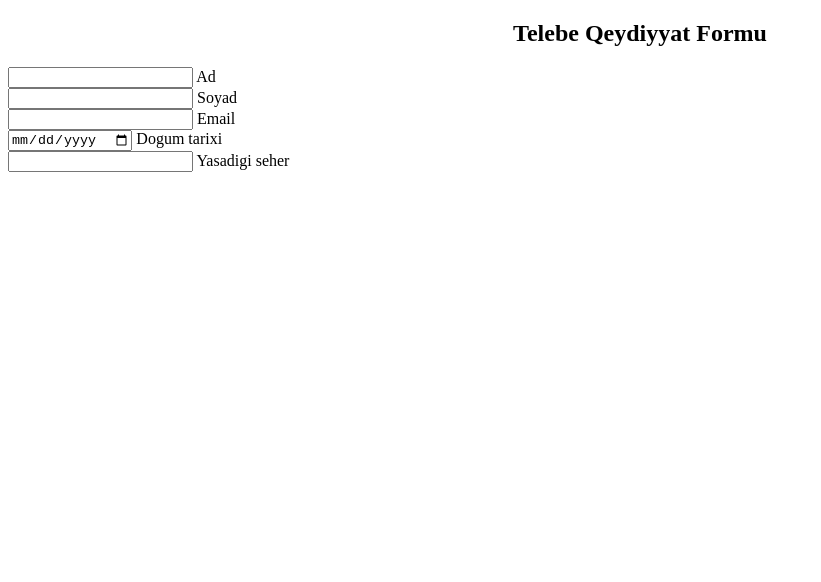
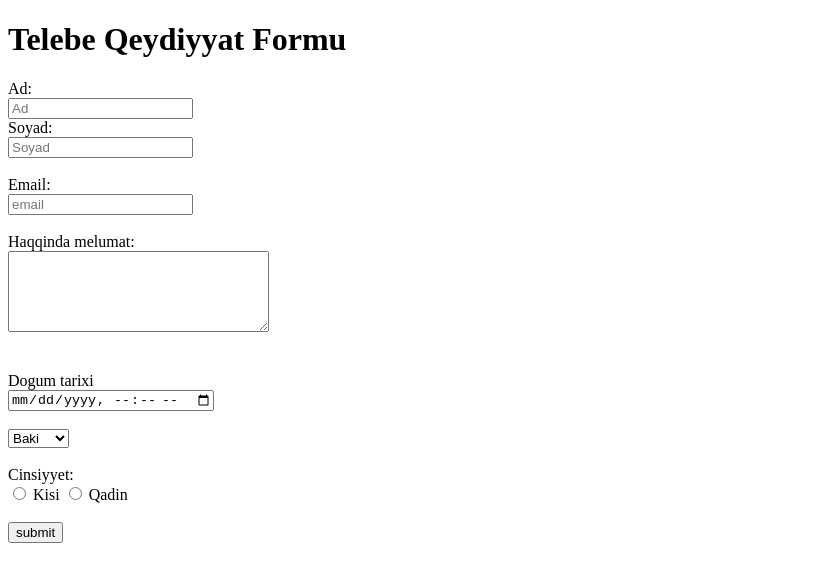
Before and after one commit to AbidNesibli/PragmatechFoundationProject, a plain HTML site: page Works/HTML-CSS/work/form.html in a window 1280 px wide. Shown: the whole page, without its empty margins (0-821 px from the left). Drawn offline with Linux system fonts and the light colour scheme.

Commit message:
telebe qeydiyyat fondunun html hissesi yaradildi

```diff
--- a/Works/HTML-CSS/work/form.html
+++ b/Works/HTML-CSS/work/form.html
@@ -4,30 +4,45 @@
    <link rel="stylesheet" href="form.css">
     <title>Telebe Qeydiyyat Formu</title>
 </head>
-<body class="form">
-    <section>
-        <h1 class="heading">Telebe Qeydiyyat Formu</h1>
-        <div>
-            <input type="text">
-            <label for="fist name">Ad</label>
-        </div>
-        <div>
-            <input type="text">
-            <label for="last name">Soyad</label>
-        </div>
-        <div>
-            <input type="email">
-            <label for="email">Email</label>
-        </div>
-        <div>
-            <input type="date">
-            <label for="Date">Dogum tarixi</label>
-        </div>
-        <div>
-            <input type="city">
-            <label for="Yasadigi seher">Yasadigi seher</label>
-        </div>
-    </section>
+<h1>Telebe Qeydiyyat Formu</h1>
+<body class="titac">
+    <form action="#">
+        <label for="fname">Ad:</label>
+        <br>
+        <input type="text" id="kartof" name="kartof" placeholder="Ad">
+        <br>
+        <label for="lname">Soyad:</label>
+        <br>
+        <input type="text" id="lname" name="lname" placeholder="Soyad">
+        <br><br>
+        <label for="text">Email:</label>
+        <br>
+        <input type="email" name="email" id="email" placeholder="email">
+        <br><br>
+        <label for="Haqqinda melumat">Haqqinda melumat:</label>
+        <br>
+        <textarea name="Haqqinda melumat" id="haqqinda melumat" cols="30" rows="5"></textarea>
+        <br>
+        <br><br>
+        <label for="Dogum tarixi">Dogum tarixi</label>
+        <br>
+        <input type="datetime-local">
+        <br><br>
+        <select name="Şəhər" id="şəhər">
+            <option value="Baki">Baki</option>
+            <option value="Qazax">Qazax</option>
+            <option value="Quba">Quba</option>
+        </select>
+        <br><br>
+        <label for="cinsiyyet">Cinsiyyet:</label>
+        <br>
+        <input type="radio" name="kisi" value="Kisi">
+        <label for="kisi">Kisi</label>
+        <input type="radio" name="qadin" value="Qadin">
+        <label for="Qadin">Qadin</label>
+        <br><br>
+        <input type="submit" value="submit">
+    </form>
 
 </body>
 </html>
```
